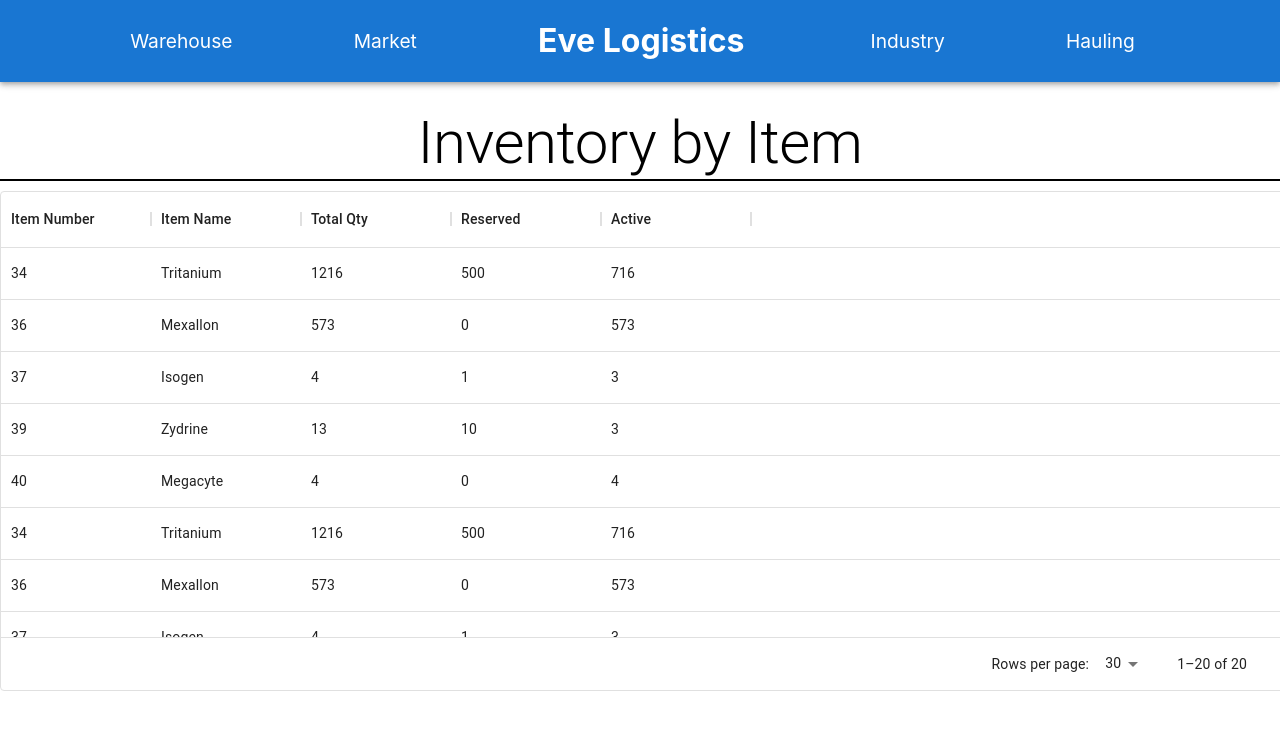
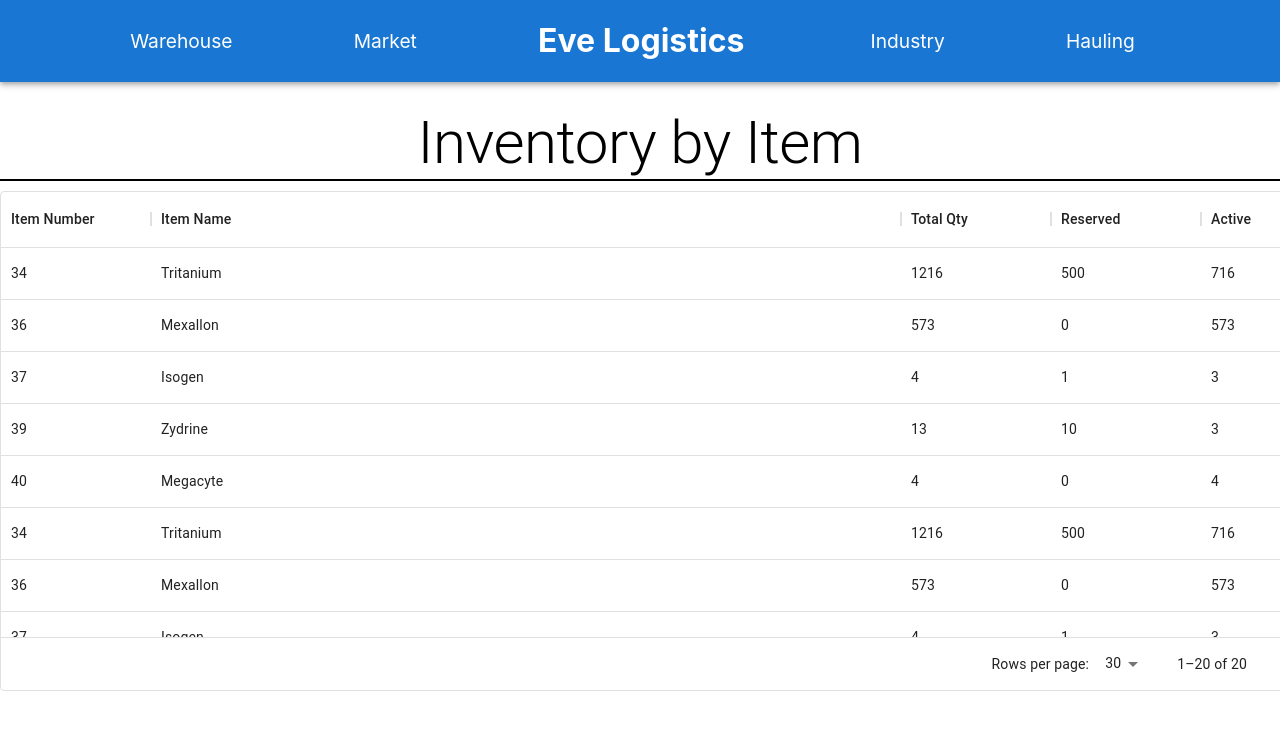
Before and after one commit to Revivedaniel/EveLogistics-Frontend, a React (Create React App) app in the folder eve-logistics-frontend/: page /warehouse/inventory-by-item in a window 1280 px wide. Shown: the top 730 px of the page. Built offline with nearby package versions, Linux system fonts and the light colour scheme.

Commit message:
Updated the width of the item name columns

```diff
--- a/eve-logistics-frontend/src/warehouse/InventoryByItem.tsx
+++ b/eve-logistics-frontend/src/warehouse/InventoryByItem.tsx
@@ -32,7 +32,7 @@ const rows: ItemTableRow[] = [
 
   const columns: GridColDef[] = [
     { field: 'itemNumber', headerName: 'Item Number', width: 150 },
-    { field: 'itemName', headerName: 'Item Name', width: 150 },
+    { field: 'itemName', headerName: 'Item Name', width: 750 },
     { field: 'totalQty', headerName: 'Total Qty', width: 150 },
     { field: 'reservedQty', headerName: 'Reserved', width: 150 },
     { field: 'availableQty', headerName: 'Active', width: 150 },
@@ -49,7 +49,7 @@ const rows: ItemTableRow[] = [
   const inventoryItems: GridColDef[] = [
     { field: 'region', headerName: 'Region', width: 150 },
       { field: 'system', headerName: 'System', width: 150 },
-      { field: 'station', headerName: 'Station', width: 450 },
+      { field: 'station', headerName: 'Station', width: 600 },
       { field: 'totalQty', headerName: 'Total Qty', width: 150 },
       { field: 'reservedQty', headerName: 'Reserved', width: 150 },
       { field: 'availableQty', headerName: 'Available', width: 150 },
```
